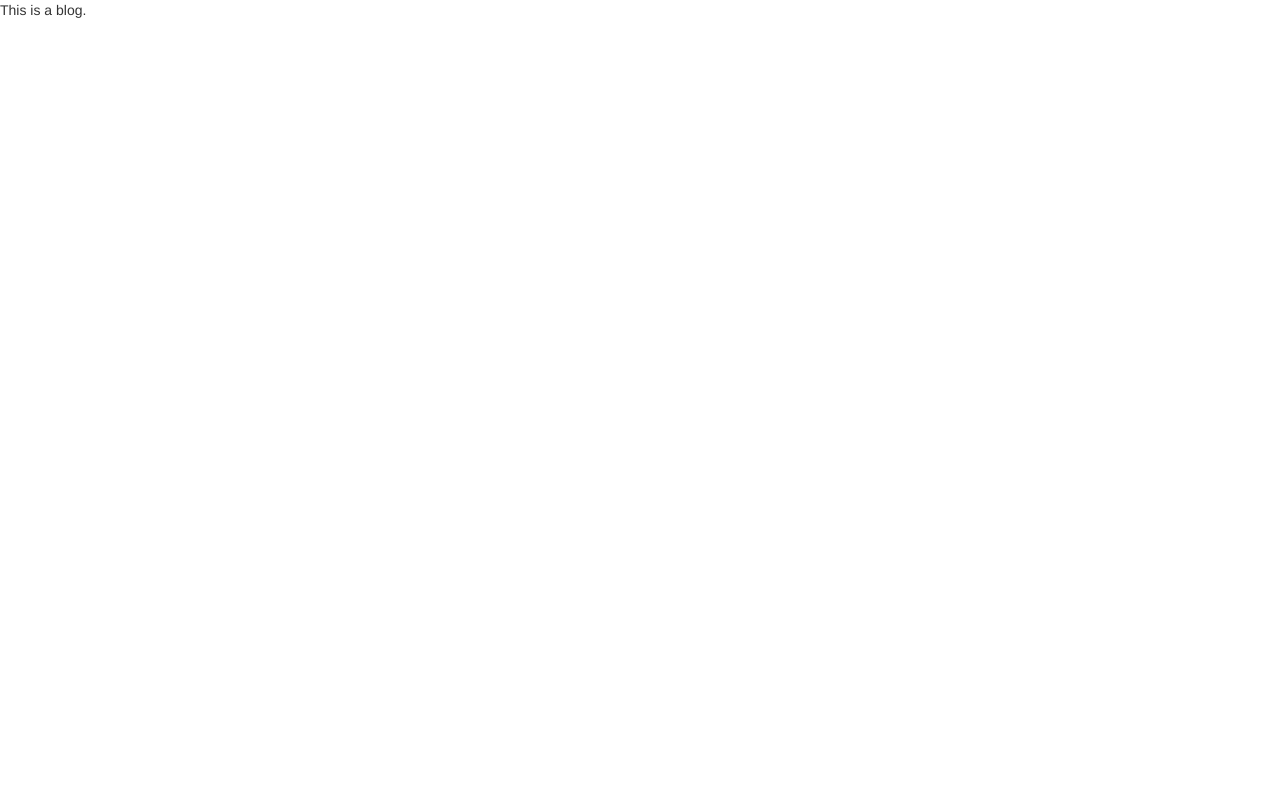
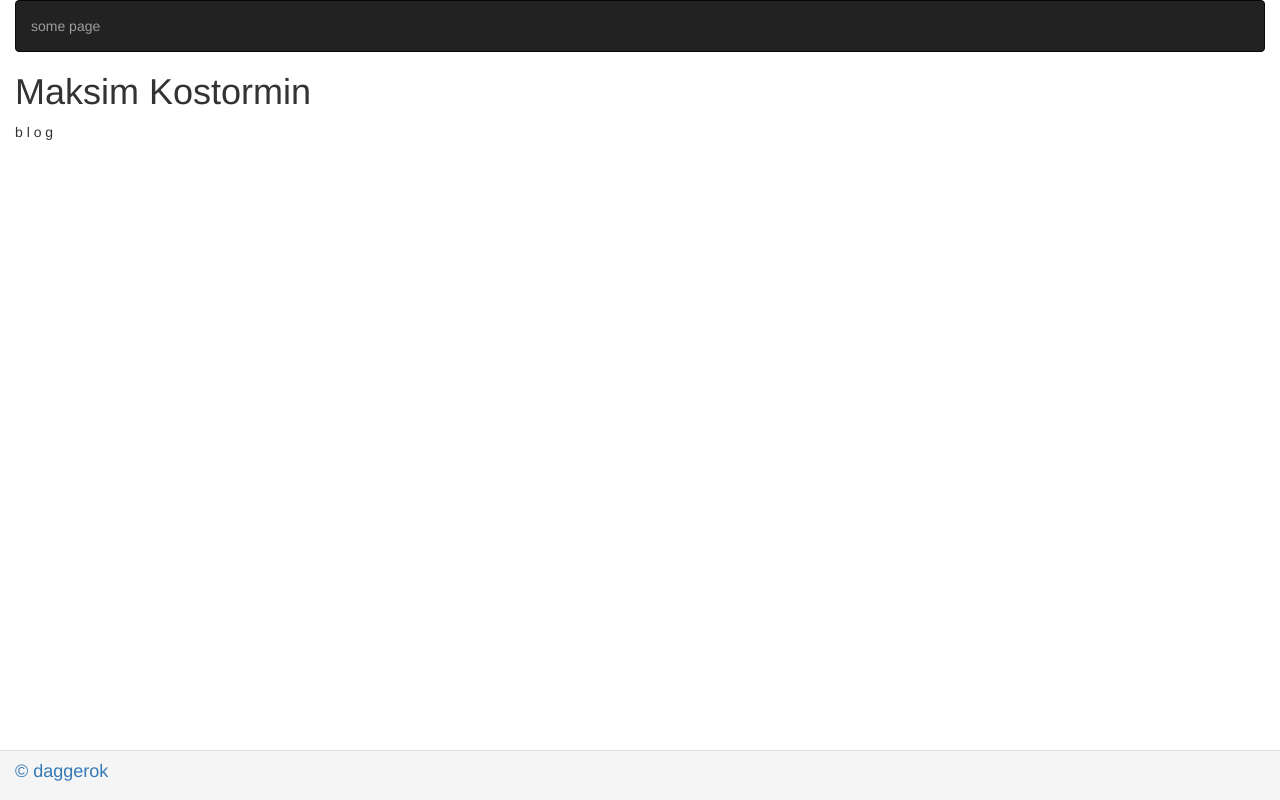
Before and after one commit to daggerok/blog, a website: page www/src/index.html in a window 1280 px wide. Drawn offline with nearby package versions, Linux system fonts and the light colour scheme.

Commit message:
update index

```diff
--- a/www/src/index.html
+++ b/www/src/index.html
@@ -2,6 +2,7 @@
 <html ng-app>
 <head>
   <meta charset="UTF-8">
+  <meta name="viewport" content="width=device-width, initial-scale=1.0">
   <link href="img/favicon.ico" rel="icon" type="image/x-icon"/>
   <title>Blog</title>
   <!-- build:css -->
@@ -9,8 +10,21 @@
   <link href="css/blog.css" type="text/css" rel="stylesheet"/>
   <!-- endbuild -->
 </head>
-<body>
-This is a blog.
+<body class="container-fluid">
+  <nav class="navbar navbar-inverse">
+    <ul class="nav navbar-nav">
+      <li><a href="#">some page</a></li>
+    </ul>
+  </nav>
+  <header class="">
+    <h1>Maksim Kostormin</h1>
+    <p>b l o g</p>
+  </header>
+  <main>
+    <article class="row">
+    </article>
+  </main>
+  <footer class="navbar-fixed-bottom navbar-brand panel-footer"><a href="#">&copy; daggerok</a></footer>
 <!-- build:js -->
 <script src="../node_modules/jquery/dist/jquery.js"></script>
 <script src="../node_modules/bootstrap/dist/js/bootstrap.js"></script>
```
